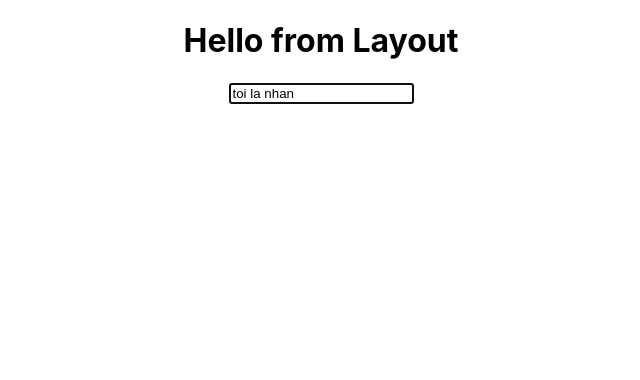
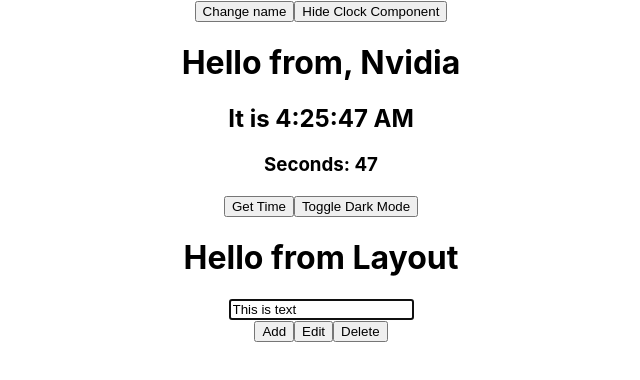
Before and after one commit to pltnhan311/my-app-yarn, a React (Create React App) app: page / in a window 1280 px wide. Shown: the top 380 px of the page, without its empty margins (319-959 px from the left). Built offline with nearby package versions, Linux system fonts and the light colour scheme.

Commit message:
updated code handle event

```diff
--- a/src/App.js
+++ b/src/App.js
@@ -3,24 +3,26 @@
 import Clock from './Clock';
 import BareInput from './BareInput';
 import Layout from "./Layout";
+import BareButton from './BareButton';
 
 function App() {
-  // const [name, setName] = useState('Nvidia')
-  // const [visible, setVisible] = useState(true)
+  const [name, setName] = useState('Nvidia')
+  const [visible, setVisible] = useState(true)
   return (
     <div className="App">
-      {/* <button onClick={() => setName('AMD')}>Change name</button>
+      <button onClick={() => setName("AMD")}>Change name</button>
       <button onClick={() => setVisible(false)}>Hide Clock Component</button>
-      {visible && <Clock name={name} />} */}
+      {visible && <Clock name={name} />}
       <Layout>
         <h1>Hello from Layout</h1>
         <BareInput
           type="text"
-          value='toi la nhan'
+          value='This is text'
           autoFocus
           className="input-control"
           onChange={() => {}}
         />
+        <BareButton/>
       </Layout>
     </div>
   );
--- /dev/null
+++ b/src/BareButton.jsx
@@ -0,0 +1,21 @@
+import React from "react";
+
+class BareButton extends React.Component {
+
+  handleClick = (event, value) => {
+    console.log(event);
+    console.log(value);
+  }
+
+  render() {
+    return (
+      <div>
+        <button onClick={(event) => this.handleClick(event, "add")}>Add</button>
+        <button onClick={(event) => this.handleClick(event, "edit")}>Edit</button>
+        <button onClick={(event) => this.handleClick(event, "delete")}>Delete</button>
+      </div>
+    );
+  }
+}
+
+export default BareButton
```
